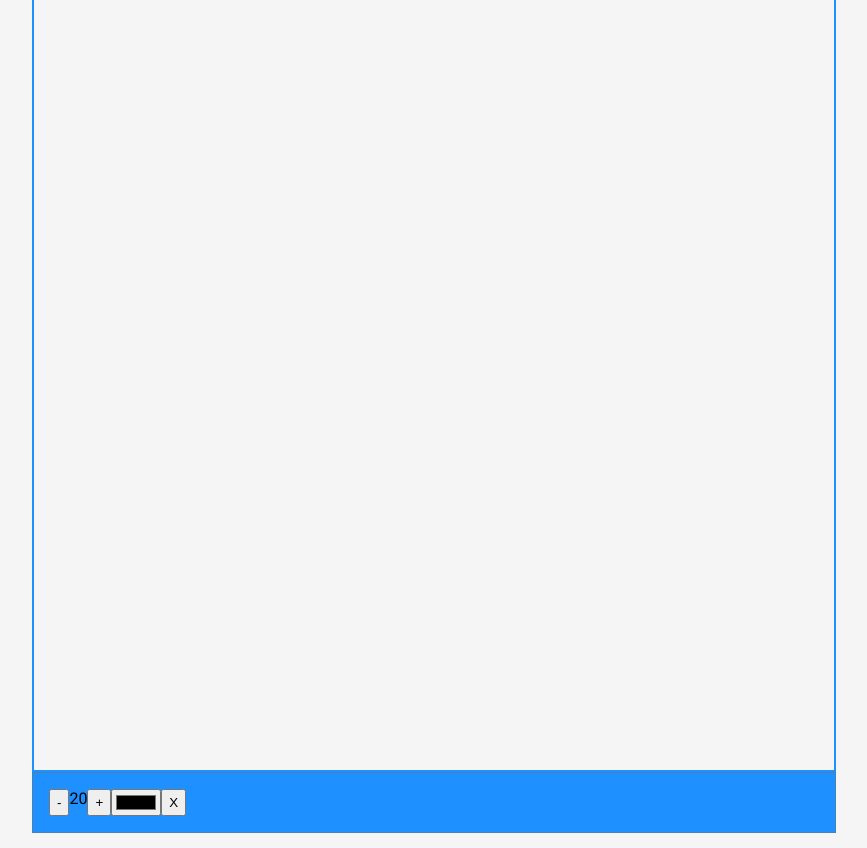
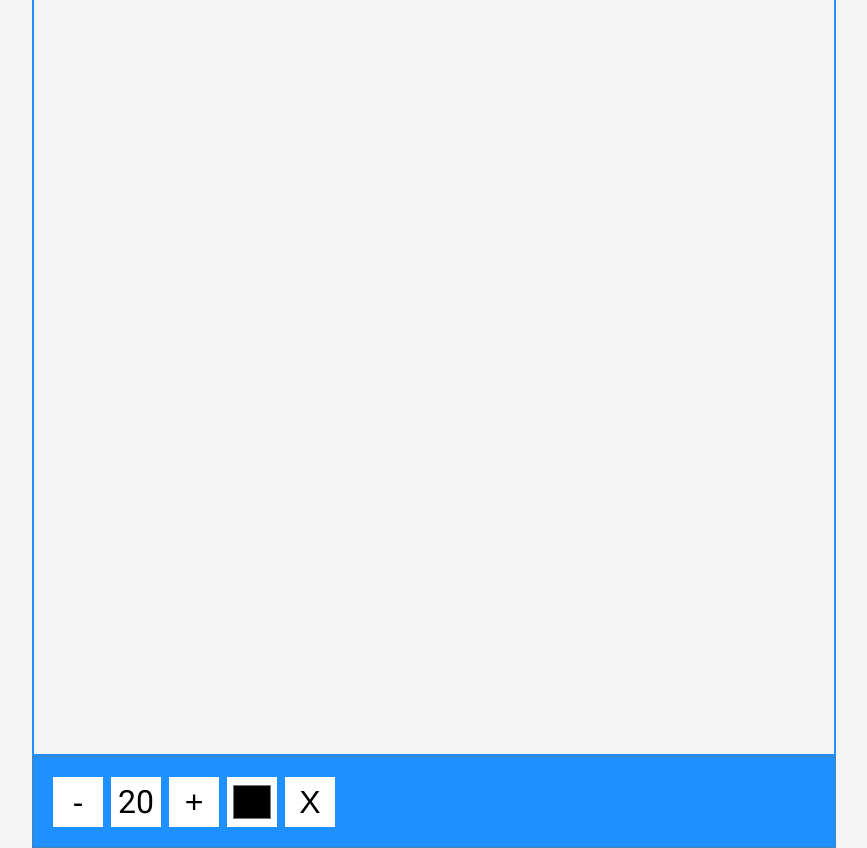
Before and after one commit to Andreas-Ziegler22/Drawing-App, a plain HTML site: page index.html in a window 1280 px wide. Shown: the whole page, without its empty margins (206-1073 px from the left). Drawn offline with Linux system fonts and the light colour scheme.

Commit message:
toolbox all elements

```diff
--- a/style.css
+++ b/style.css
@@ -26,3 +26,15 @@ canvas {
   width: 804px;
   padding: 1rem;
 }
+.toolbox > * {
+  background-color: #fff;
+  border: none;
+  display: inline-flex;
+  align-items: center;
+  justify-content: center;
+  font-size: 2rem;
+  height: 50px;
+  width: 50px;
+  margin: 0.25rem;
+  padding: 0.25rem;
+}
```
